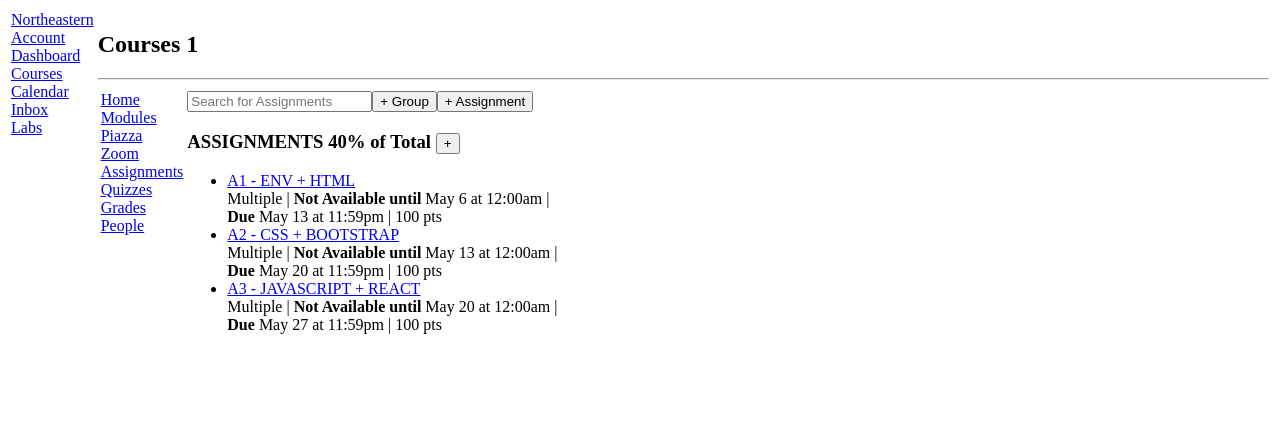
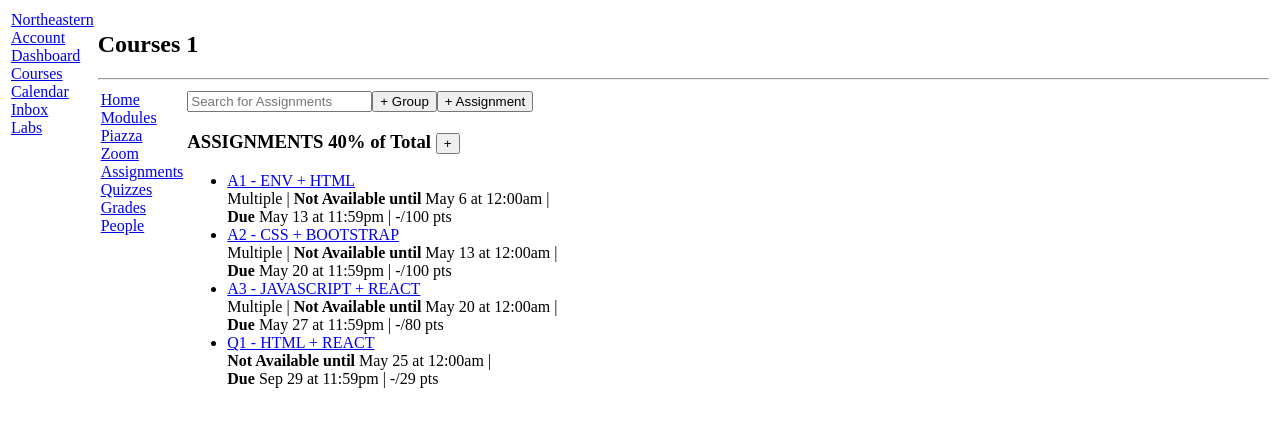
Before and after one commit to anurag-bg-neu/kambaz-next-js, a Next.js app: page /Courses/1/Assignments in a window 1280 px wide. Shown: the top 426 px of the page. Built offline with nearby package versions, Linux system fonts and the light colour scheme.

Commit message:
Added links to the rest of the project.

```diff
--- a/app/(Kambaz)/Courses/[cid]/Assignments/page.tsx
+++ b/app/(Kambaz)/Courses/[cid]/Assignments/page.tsx
@@ -12,17 +12,22 @@ export default function Assignments() {
             <Link href="/Courses/1234/Assignments/123" className="wd-assignment-link"> A1 - ENV + HTML </Link>
             <br />
             <div className="wd-assignments-desc">Multiple | <b>Not Available until</b> May 6 at 12:00am |</div>
-            <div className="wd-assignments-desc"><b>Due</b> May 13 at 11:59pm | 100 pts</div>
+            <div className="wd-assignments-desc"><b>Due</b> May 13 at 11:59pm | -/100 pts</div>
         </li>
         <li className="wd-assignment-list-item">
             <Link href="/Courses/1234/Assignments/234"  className="wd-assignment-link"> A2 - CSS + BOOTSTRAP </Link> <br />
             <div className="wd-assignments-desc">Multiple | <b>Not Available until</b> May 13 at 12:00am |</div>
-            <div className="wd-assignments-desc"><b>Due</b> May 20 at 11:59pm | 100 pts</div>
+            <div className="wd-assignments-desc"><b>Due</b> May 20 at 11:59pm | -/100 pts</div>
         </li>
         <li className="wd-assignment-list-item">
             <Link href="/Courses/1234/Assignments/345"  className="wd-assignment-link"> A3 - JAVASCRIPT + REACT </Link> <br />
             <div className="wd-assignments-desc">Multiple | <b>Not Available until</b> May 20 at 12:00am |</div>
-            <div className="wd-assignments-desc"><b>Due</b> May 27 at 11:59pm | 100 pts</div>
+            <div className="wd-assignments-desc"><b>Due</b> May 27 at 11:59pm | -/80 pts</div>
+        </li>
+        <li className="wd-assignment-list-item">
+            <Link href="/Courses/1234/Assignments/345"  className="wd-assignment-link"> Q1 - HTML + REACT </Link> <br />
+            <div className="wd-assignments-desc"><b>Not Available until</b> May 25 at 12:00am | </div>
+            <div className="wd-assignments-desc"><b>Due</b> Sep 29 at 11:59pm | -/29 pts</div>
         </li>
       </ul>
     </div>
--- /dev/null
+++ b/app/(Kambaz)/Courses/[cid]/Grades/page.tsx
@@ -0,0 +1,6 @@
+export default function Grades() {
+  return (
+    <div>
+        <h1 className="text-2xl font-bold mb-4">Grades Page</h1>
+    </div>
+);}
--- a/app/(Kambaz)/Courses/[cid]/Navigation.tsx
+++ b/app/(Kambaz)/Courses/[cid]/Navigation.tsx
@@ -12,6 +12,6 @@ export default function CourseNavigation() {
       <Link href="/Courses/1234/Quizzes" id="wd-course-quizzes-link">Quizzes
         </Link><br/>
       <Link href="/Courses/1234/Grades" id="wd-course-grades-link">Grades</Link><br/>
-      <Link href="/Courses/1234/People/Table" id="wd-course-people-link">People</Link><br/>
+      <Link href="/Courses/1234/People" id="wd-course-people-link">People</Link><br/>
     </div>
   );}
--- /dev/null
+++ b/app/(Kambaz)/Courses/[cid]/People/page.tsx
@@ -0,0 +1,6 @@
+export default function People() {
+  return (
+    <div>
+        <h1 className="text-2xl font-bold mb-4">People Page</h1>
+    </div>
+);}
--- /dev/null
+++ b/app/(Kambaz)/Courses/[cid]/Piazza/page.tsx
@@ -0,0 +1,6 @@
+export default function Piazza() {
+  return (
+    <div>
+        <h1 className="text-2xl font-bold mb-4">Piazza Page</h1>
+    </div>
+);}
--- /dev/null
+++ b/app/(Kambaz)/Courses/[cid]/Quizzes/page.tsx
@@ -0,0 +1,6 @@
+export default function Quizzes() {
+  return (
+    <div>
+        <h1 className="text-2xl font-bold mb-4">Quizzes Page</h1>
+    </div>
+);}
--- /dev/null
+++ b/app/(Kambaz)/Courses/[cid]/Zoom/page.tsx
@@ -0,0 +1,6 @@
+export default function Zoom() {
+  return (
+    <div>
+        <h1 className="text-2xl font-bold mb-4">Zoom Page</h1>
+    </div>
+);}
--- a/app/Labs/page.tsx
+++ b/app/Labs/page.tsx
@@ -5,7 +5,7 @@ export default function Labs() {
      <h1>Labs - ANURAG BHEEMAPPA GNANAMURTHY&#39;s Assignment</h1>
      <ul>
         <li>
-         <Link href="https://github.com/anurag-bg-neu/kambaz-next-js" id="wd-anurag-git-link">
+         <Link href="https://github.com/anurag-bg-neu/kambaz-next-js/" id="wd-anurag-git-link"  target="_blank">
            ANURAG BHEEMAPPA GNANAMURTHY&#39;s  Git  Repo </Link>
        </li>
        <li>
```
Also changed, not shown: app/(Kambaz)/Calendar/page.tsx (added, +7 -0 lines), app/(Kambaz)/Inbox/page.tsx (added, +7 -0 lines).
